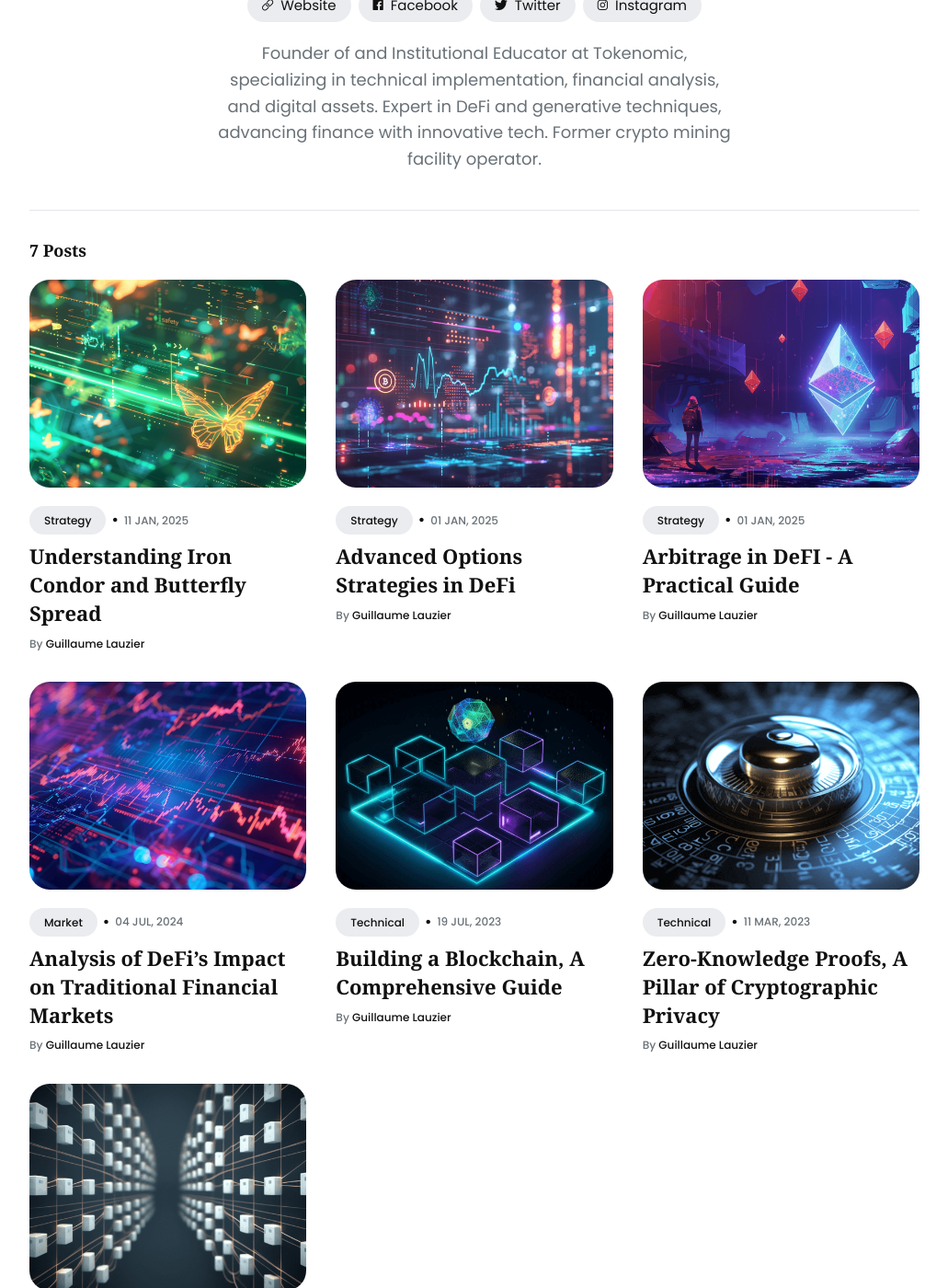
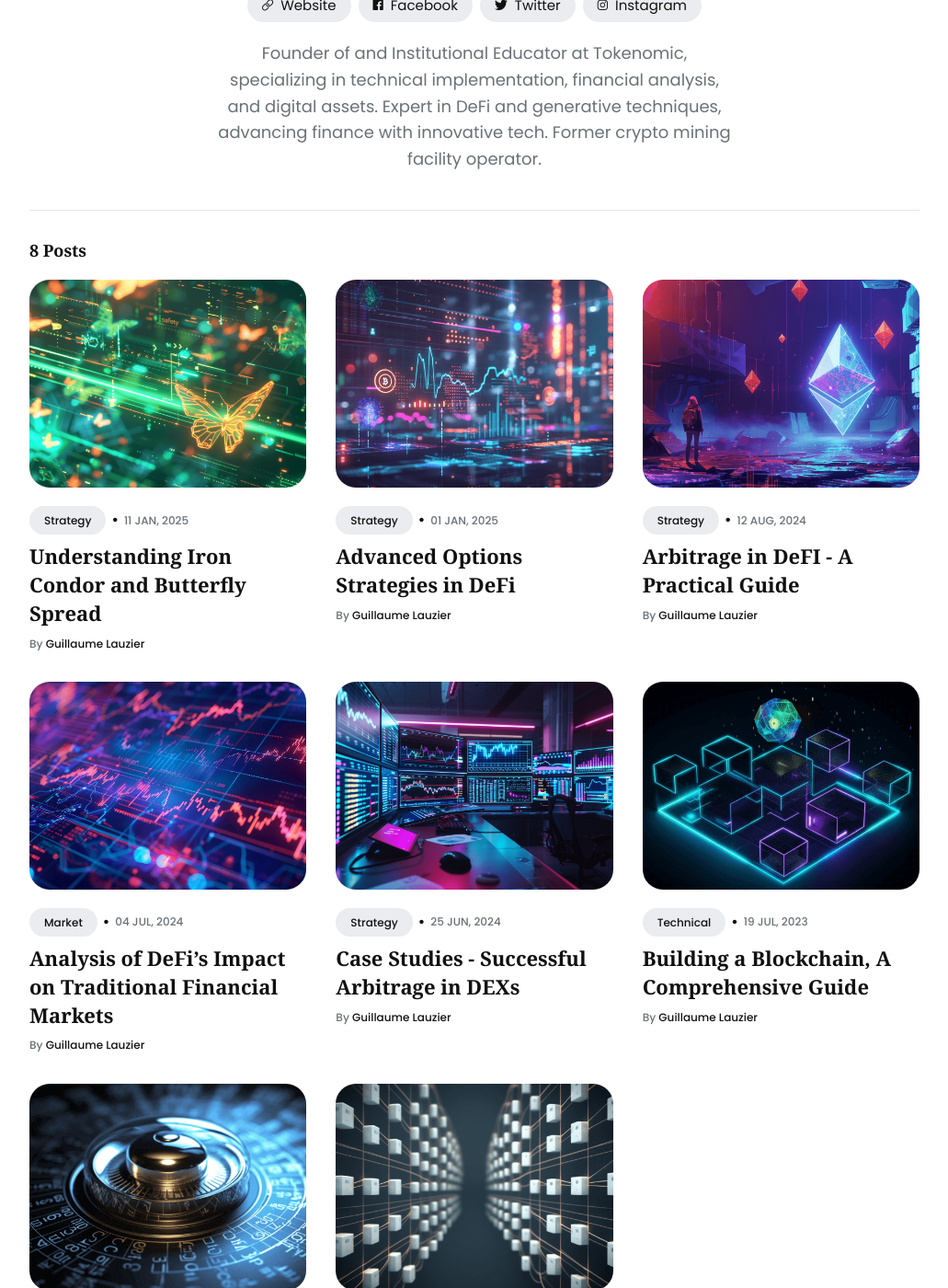
Before and after one commit to Tokenomic-org/learn, a Jekyll site: the page built from _authors/admin.md, in a window 1280 px wide and 1400 px high, scrolled down 346 px. Shown: the whole window at 92% size, without its empty margins (124-1155 px from the left). Built offline with Jekyll 4.4.1, drawn with Linux system fonts in a browser that asks for light colours; some of the changed lines change nothing that is shown.

Commit message:
case studies arbitrage

```diff
--- /dev/null
+++ b/_posts/2024-06-25-case-studies-successful-arbitrage.md
@@ -0,0 +1,108 @@
+---
+layout: post
+title: Case Studies - Successful Arbitrage in DEXs
+description:
+date: 2024-06-25 15:01:35 +0300
+author: admin
+image: '/images/case-studies-arbitrage.png'
+tags: [strategy]
+---
+
+Decentralized exchanges (DEXs) have become a cornerstone of the DeFi ecosystem, offering traders the ability to swap tokens without intermediaries. However, the decentralized nature of these platforms often leads to temporary price discrepancies for the same asset across different DEXs. Savvy traders and automated bots can exploit these inefficiencies through **arbitrage**—buying low on one platform and selling high on another. This article delves into three real-world case studies of successful arbitrage strategies in DEXs, highlighting the techniques, tools, and lessons learned from each.
+
+## Introduction
+
+Arbitrage in DEXs is not just a profit-making venture; it plays a crucial role in maintaining market efficiency by aligning prices across platforms. As DeFi grows, so do the opportunities—and complexities—of arbitrage. From flash loans to automated bots, the tools available to arbitrageurs have evolved, enabling faster and more efficient execution. However, success requires a deep understanding of market dynamics, technical expertise, and the ability to act swiftly.
+
+In this article, we explore three distinct case studies that showcase how traders capitalized on arbitrage opportunities in DEXs. Each example offers unique insights into the strategies employed, the challenges faced, and the outcomes achieved.
+
+## Case Study 1: Arbitrage During a Token Launch
+
+### The Context
+In early 2023, the highly anticipated launch of **TokenX** on Uniswap generated significant buzz in the DeFi community. Within minutes of its debut, overwhelming demand caused the token’s price to surge by 50%. Meanwhile, TokenX was simultaneously listed on Sushiswap, but with less liquidity and slower price discovery, creating a temporary price lag.
+
+### The Strategy
+A pseudonymous trader, known as **"DeFiWhale,"** identified this discrepancy almost instantly. Using a custom-built arbitrage bot, DeFiWhale executed a series of transactions to exploit the price gap. The strategy involved:
+- **Borrowing** 100 ETH via a flash loan from Aave.
+- **Buying** TokenX on Sushiswap at the lower price.
+- **Selling** TokenX on Uniswap at the higher price.
+- **Repaying** the flash loan within the same transaction.
+
+The entire process was automated and completed within a single block, ensuring the price difference remained favorable.
+
+### The Tools Used
+- **Flash Loan**: Borrowed from Aave to amplify buying power without upfront capital.
+- **Arbitrage Bot**: A custom Python-based bot using Web3.py to monitor prices and execute trades.
+- **DEXs**: Uniswap and Sushiswap for the token swaps.
+
+### The Outcome
+The arbitrage trade netted DeFiWhale approximately **5 ETH** in profit after accounting for gas fees and loan interest. "It was a textbook case of arbitrage," DeFiWhale told CoinTelegraph in an exclusive interview. "The key was having the bot ready to detect and act on the price discrepancy instantly."
+
+### Lessons Learned
+- **Automation is crucial**: Manual trading is too slow to capture fleeting opportunities.
+- **Flash loans amplify potential**: They allow traders to execute large trades without significant capital.
+- **Preparation matters**: Having a pre-built bot and strategy in place is essential for time-sensitive opportunities.
+
+## Case Study 2: Cross-DEX Arbitrage with Stablecoins
+
+### The Context
+In mid-2023, a surge in demand for liquidity on Curve Finance caused the price of **USDC** to trade slightly above $1.00, while on Uniswap, it remained pegged at exactly $1.00. This small but exploitable difference presented a low-risk arbitrage opportunity.
+
+### The Strategy
+An experienced DeFi trader, **"StableArb,"** deployed an automated market maker (AMM) arbitrage bot to capitalize on this imbalance. The bot was programmed to:
+- **Monitor** USDC prices across five major DEXs, including Curve, Uniswap, and Sushiswap.
+- **Execute** trades when the price deviation exceeded 0.5%.
+- **Buy** USDC on the DEX with the lower price and **sell** it on the DEX with the higher price.
+
+The strategy focused on stablecoins to minimize exposure to market volatility, making it a safer arbitrage play.
+
+### The Tools Used
+- **Arbitrage Bot**: Developed using Python and Web3.py, integrated with DEX APIs for real-time data.
+- **DEXs**: Curve, Uniswap, Sushiswap, Balancer, and PancakeSwap.
+- **Automation**: The bot ran continuously, executing trades 24/7.
+
+### The Outcome
+Over a one-month period, StableArb’s bot executed over 200 trades, yielding a **10% return** on the deployed capital. The strategy’s success lay in its ability to capture small, frequent profits with minimal risk.
+
+### Lessons Learned
+- **Stablecoins offer lower risk**: Arbitrage with stable assets reduces exposure to price swings.
+- **Frequency over size**: Small, consistent gains can accumulate into significant profits.
+- **Multi-DEX monitoring**: Casting a wide net across platforms increases the number of opportunities.
+
+## Case Study 3: Arbitrage During a Liquidity Migration
+
+### The Context
+In late 2022, Uniswap announced the migration from **V2 to V3**, incentivizing liquidity providers to move their funds to the new version. During the transition, some V2 pools retained significant liquidity, leading to temporary price discrepancies between V2 and V3 pools for the same token pairs.
+
+### The Strategy
+A technically adept trader, **"LiquidityMiner,"** recognized the opportunity to arbitrage between the two versions. The strategy involved:
+- **Identifying** token pairs with significant price differences between V2 and V3.
+- **Executing** swaps from V2 to V3 (or vice versa) to capture the spread.
+- **Using** a custom smart contract to automate the process and minimize gas costs.
+
+This approach required a deep understanding of Uniswap’s codebase and the ability to act quickly before the market adjusted.
+
+### The Tools Used
+- **Custom Smart Contract**: Written in Solidity to handle the arbitrage logic efficiently.
+- **DEXs**: Uniswap V2 and V3.
+- **Blockchain Analytics**: Tools like Etherscan to monitor pool liquidity and price movements.
+
+### The Outcome
+LiquidityMiner executed a series of trades over a two-day period, netting approximately **3.5 ETH** in profit. The trader’s ability to leverage technical knowledge and act during a narrow window was key to success.
+
+### Lessons Learned
+- **Technical expertise pays off**: Understanding protocol upgrades can reveal hidden opportunities.
+- **Timing is critical**: Arbitrage windows during migrations are short-lived.
+- **Custom solutions outperform**: Tailored smart contracts can optimize execution and reduce costs.
+
+## Conclusion: The Art and Science of DEX Arbitrage
+
+These case studies demonstrate that successful arbitrage in DEXs is both an art and a science. It requires a blend of market insight, technical skill, and the right tools to identify and act on opportunities before they vanish. Key takeaways include:
+- **Automation is non-negotiable**: Bots and smart contracts are essential for speed and efficiency.
+- **Flash loans unlock potential**: They enable capital-efficient strategies for larger trades.
+- **Stablecoins offer a safer path**: For risk-averse traders, stablecoin arbitrage provides consistent, low-risk gains.
+- **Technical knowledge opens doors**: Understanding protocol mechanics can reveal unique opportunities, as seen in liquidity migrations.
+
+However, arbitrage in DeFi is not without risks. Smart contract vulnerabilities, front-running by competing bots, and high gas fees on networks like Ethereum can erode profits or lead to losses. As the DeFi landscape evolves, arbitrage strategies will become more competitive, demanding increasingly sophisticated approaches.
+
+Looking ahead, the rise of cross-chain DEXs, Layer 2 solutions, and advanced trading algorithms will shape the future of arbitrage. For traders willing to navigate these complexities, the rewards can be substantial—but success will always favor those who combine preparation with precision.
--- a/_posts/2024-08-12-arbitrage-a-practical-guide.md
+++ b/_posts/2024-08-12-arbitrage-a-practical-guide.md
@@ -2,7 +2,7 @@
 layout: post
 title: Arbitrage in DeFI - A Practical Guide
 description:
-date: 2025-01-01 15:01:35 +0300
+date: 2024-08-12 15:01:35 +0300
 author: admin
 image: '/images/arbitrage.png'
 tags: [strategy]
```
Also changed, not shown: images/case-studies-arbitrage.png (added).
